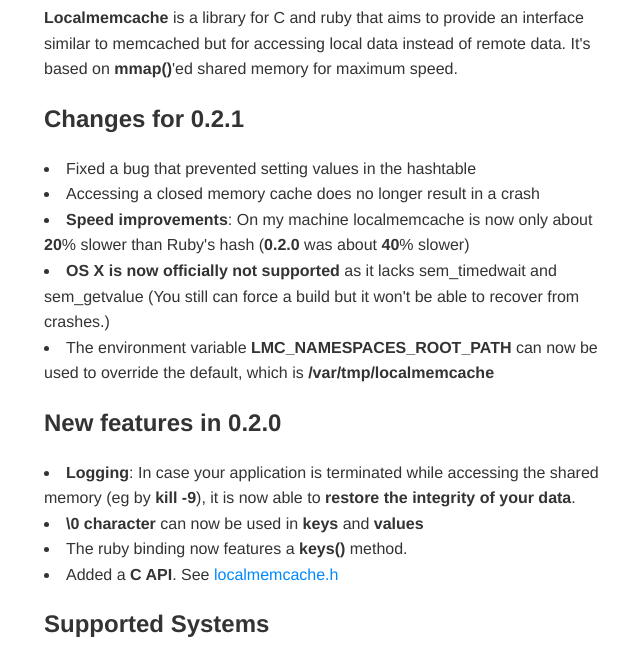
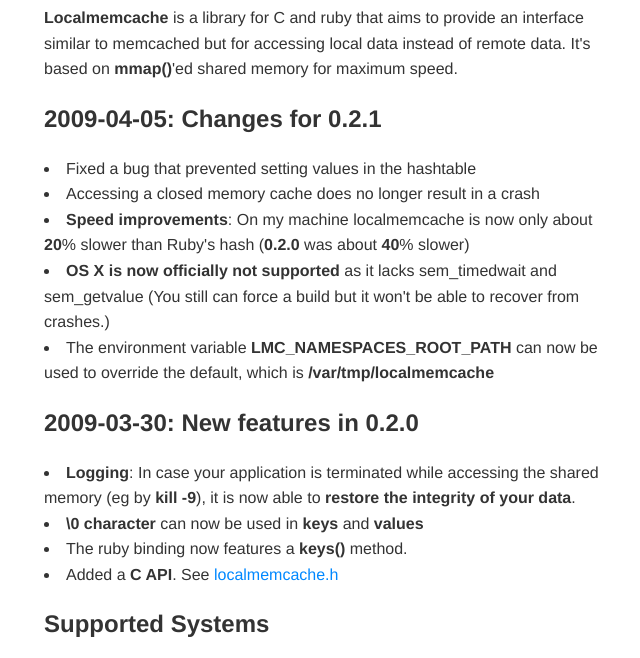
Before and after one commit to sck/localmemcache, a plain HTML site: page site/index.html in a window 1280 px wide. Shown: the part 110-768 px from the top of the page, without its empty margins (316-956 px from the left). Drawn offline with Linux system fonts and the light colour scheme.

Commit message:
Updates for 0.2.1.

```diff
--- a/site/index.html
+++ b/site/index.html
@@ -13,7 +13,7 @@
 an interface similar to memcached but for accessing local data instead of
 remote data.  It's based on <b>mmap()</b>'ed shared memory for maximum speed.
 
-<h2>Changes for 0.2.1</h2>
+<h2>2009-04-05: Changes for 0.2.1</h2>
 
 <li>Fixed a bug that prevented setting values in the hashtable</li>
 <li>Accessing a closed memory cache does no longer result in a crash</li>
@@ -27,7 +27,7 @@ recover from crashes.)</li>
 used to override the default, which is <b>/var/tmp/localmemcache</b></li>
 
 
-<h2>New features in 0.2.0</h2>
+<h2>2009-03-30: New features in 0.2.0</h2>
 
 <li><b>Logging</b>: In case your application is terminated while
 accessing the shared memory (eg by <b>kill -9</b>), it is now able to
```
